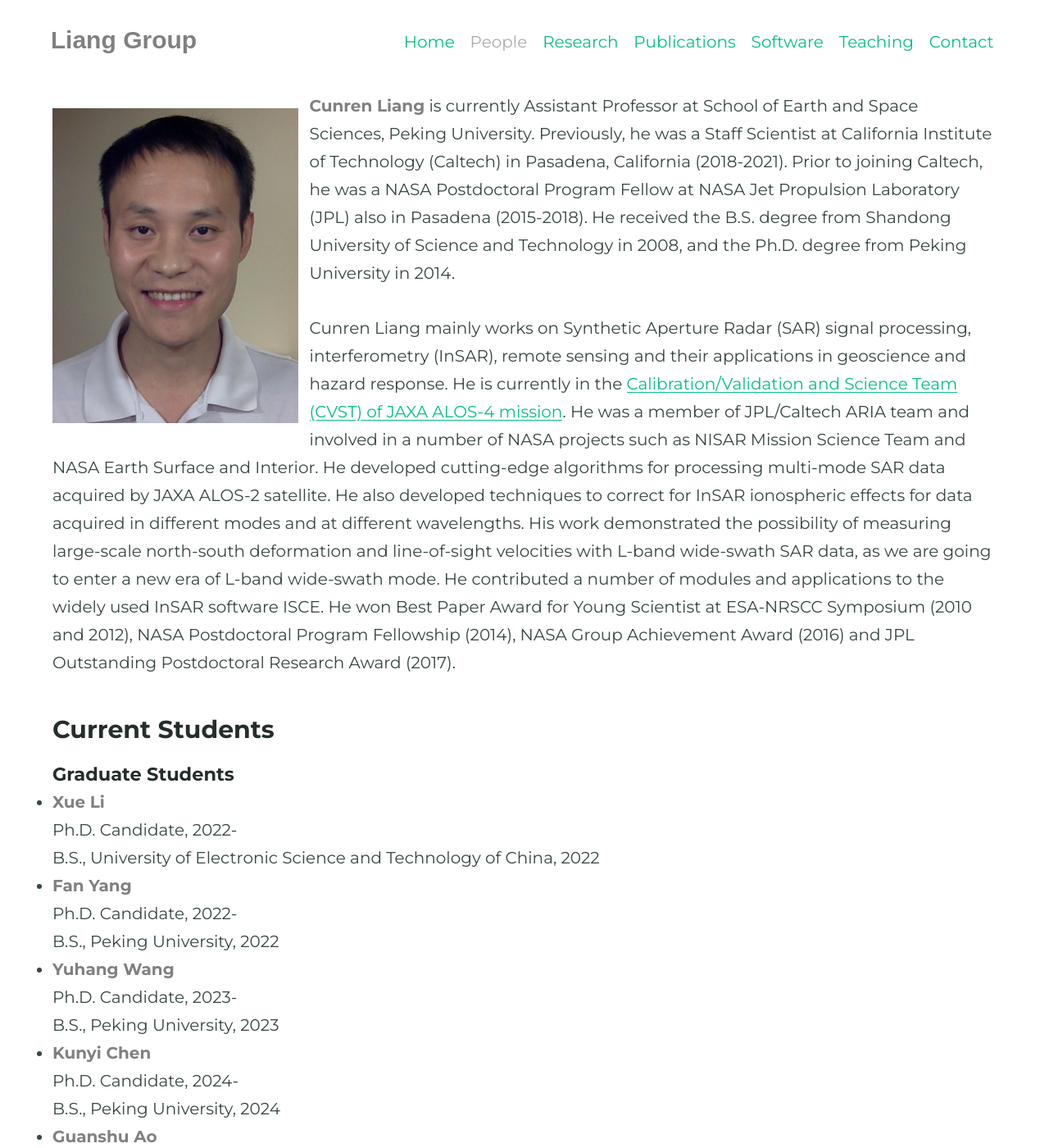
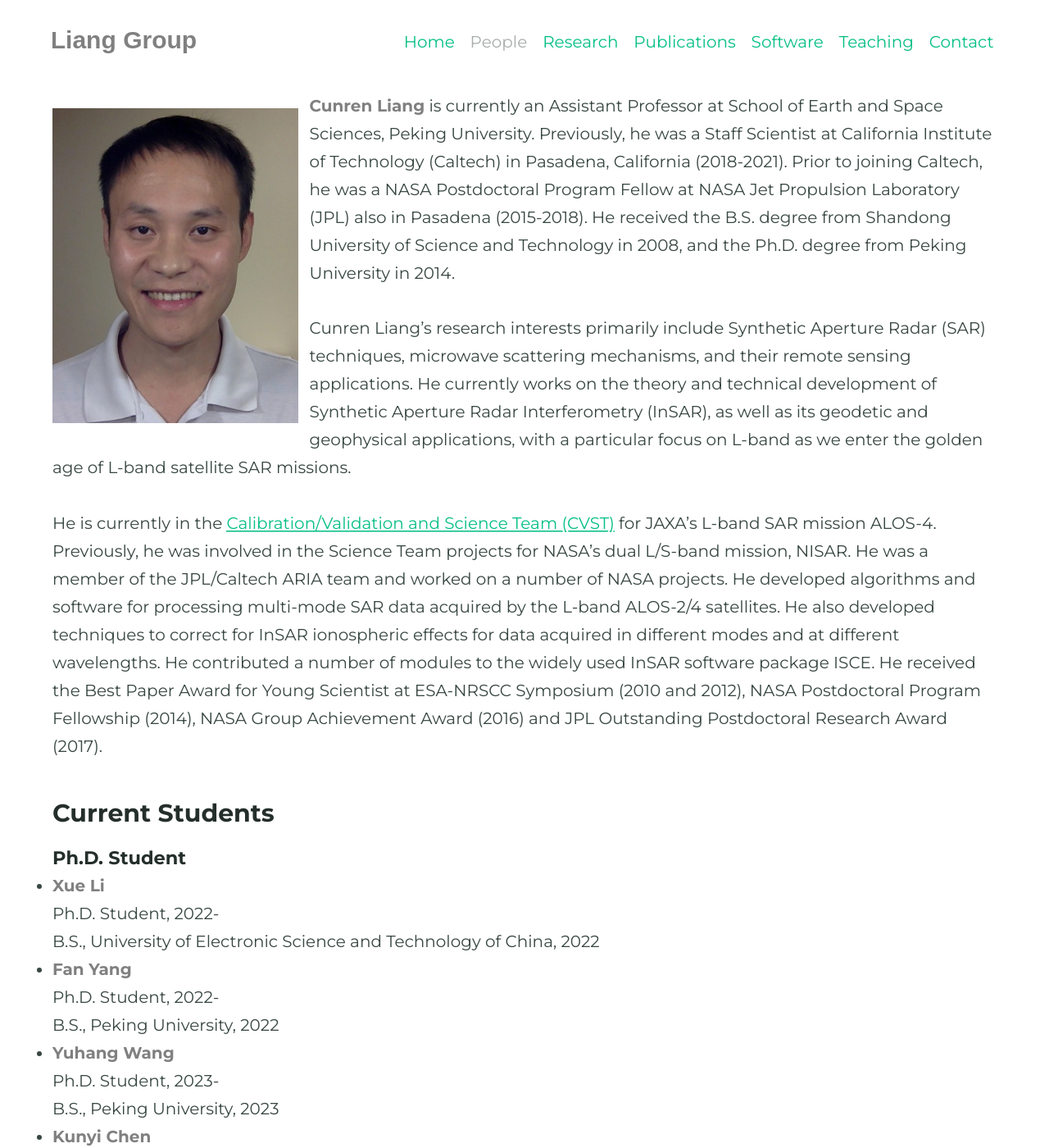
Before and after one commit to CunrenLiang/cunrenliang.github.io, a Jekyll site: the page built from people.md, in a window 1280 px wide and 1400 px high. Shown: the whole window at 82% size. Built offline with Jekyll 4.4.1, drawn with Linux system fonts in a browser that asks for light colours; some web fonts are replaced; some of the changed text lies outside the part shown.

Commit message:
Add files via upload

```diff
--- a/people.md
+++ b/people.md
@@ -5,40 +5,49 @@ title: People
 {% include figure.html image="../assets/images/cunren_liang.jpg" position="left" width="300" height="800" %}
 
 
-<span style="color:Gray; font-weight: 800">Cunren Liang</span> is currently Assistant Professor at School of Earth and Space Sciences, Peking University. Previously, he was a Staff Scientist at California Institute of Technology (Caltech) in Pasadena, California (2018-2021). Prior to joining Caltech, he was a NASA Postdoctoral Program Fellow at NASA Jet Propulsion Laboratory (JPL) also in Pasadena (2015-2018). He received the B.S. degree from Shandong University of Science and Technology in 2008, and the Ph.D. degree from Peking University in 2014.
+<span style="color:Gray; font-weight: 800">Cunren Liang</span> is currently an Assistant Professor at School of Earth and Space Sciences, Peking University. Previously, he was a Staff Scientist at California Institute of Technology (Caltech) in Pasadena, California (2018-2021). Prior to joining Caltech, he was a NASA Postdoctoral Program Fellow at NASA Jet Propulsion Laboratory (JPL) also in Pasadena (2015-2018). He received the B.S. degree from Shandong University of Science and Technology in 2008, and the Ph.D. degree from Peking University in 2014.
 
-Cunren Liang mainly works on Synthetic Aperture Radar (SAR) signal processing, interferometry (InSAR), remote sensing and their applications in geoscience and hazard response. He is currently in the [Calibration/Validation and Science Team (CVST) of JAXA ALOS-4 mission](https://www.eorc.jaxa.jp/ALOS/en/alos-4/a4_calval_e.htm). He was a member of JPL/Caltech ARIA team and involved in a number of NASA projects such as NISAR Mission Science Team and NASA Earth Surface and Interior. He developed cutting-edge algorithms for processing multi-mode SAR data acquired by JAXA ALOS-2 satellite. He also developed techniques to correct for InSAR ionospheric effects for data acquired in different modes and at different wavelengths. His work demonstrated the possibility of measuring large-scale north-south deformation and line-of-sight velocities with L-band wide-swath SAR data, as we are going to enter a new era of L-band wide-swath mode. He contributed a number of modules and applications to the widely used InSAR software ISCE. He won Best Paper Award for Young Scientist at ESA-NRSCC Symposium (2010 and 2012), NASA Postdoctoral Program Fellowship (2014), NASA Group Achievement Award (2016) and JPL Outstanding Postdoctoral Research Award (2017).
+Cunren Liang's research interests primarily include Synthetic Aperture Radar (SAR) techniques, microwave scattering mechanisms, and their remote sensing applications. He currently works on the theory and technical development of Synthetic Aperture Radar Interferometry (InSAR), as well as its geodetic and geophysical applications, with a particular focus on L-band as we enter the golden age of L-band satellite SAR missions.
+
+He is currently in the [Calibration/Validation and Science Team (CVST)](https://www.eorc.jaxa.jp/ALOS/en/alos-4/a4_calval_e.htm) for JAXA's L-band SAR mission ALOS-4. Previously, he was involved in the Science Team projects for NASA's dual L/S-band mission, NISAR. He was a member of the JPL/Caltech ARIA team and worked on a number of NASA projects. He developed algorithms and software for processing multi-mode SAR data acquired by the L-band ALOS-2/4 satellites. He also developed techniques to correct for InSAR ionospheric effects for data acquired in different modes and at different wavelengths. He contributed a number of modules to the widely used InSAR software package ISCE. He received the Best Paper Award for Young Scientist at ESA-NRSCC Symposium (2010 and 2012), NASA Postdoctoral Program Fellowship (2014), NASA Group Achievement Award (2016) and JPL Outstanding Postdoctoral Research Award (2017).
 
 
 ### Current Students
 
-##### Graduate Students
+##### Ph.D. Student
 * <span style="color:Gray; font-weight: 800">Xue Li</span>
-Ph.D. Candidate, 2022-
+Ph.D. Student, 2022-
 B.S., University of Electronic Science and Technology of China, 2022
 
 * <span style="color:Gray; font-weight: 800">Fan Yang</span>
-Ph.D. Candidate, 2022-
+Ph.D. Student, 2022-
 B.S., Peking University, 2022
 
 * <span style="color:Gray; font-weight: 800">Yuhang Wang</span>
-Ph.D. Candidate, 2023-
+Ph.D. Student, 2023-
 B.S., Peking University, 2023
 
 * <span style="color:Gray; font-weight: 800">Kunyi Chen</span>
-Ph.D. Candidate, 2024-
+Ph.D. Student, 2024-
 B.S., Peking University, 2024
 
+* <span style="color:Gray; font-weight: 800">Yusheng Li</span>
+Ph.D. Student, 2026-
+B.S., Peking University, 2026
+
+
+##### Master's student
 * <span style="color:Gray; font-weight: 800">Guanshu Ao</span>
 Master's student, 2025-
 B.S., Northwestern Polytechnical University
 
+* <span style="color:Gray; font-weight: 800">Minrong Fan</span>
+Master's student, 2026-
+B.S., Peking University, 2026-
+
+
 ##### Undergraduate Students
-* <span style="color:Gray; font-weight: 800">Yusheng Li</span>
-Undergraduate Student, Peking University, 2022-
 
-* <span style="color:Gray; font-weight: 800">Minrong Fan</span>
-Undergraduate Student, Peking University, 2022-
 
 {% include figure.html image="../assets/images/group_autumn_2023.jpg" caption="Our Group in Autumn 2023" position="center" width="600" %}
 
@@ -58,4 +67,4 @@ B.S., University of California, San Diego, 2020
 
 
 ### Prospective Students and Postdocs
-We are multidisciplinary and welcome students of different backgrounds such as electrical engineering, computer science, remote sensing, geophysics, geographic information system, geomatics etc. If you are interested in joining our group as a master’s or PhD student, or a postdoc (e.g. [Boya Postdoc Fellowship](https://the-updates.com/boya-postdoctoral-fellowship-peking-university-china-2021/) at Peking University, two rounds of applications per year, 北京大学博雅博士后), please email Cunren Liang at cunren.liang@pku.edu.cn.
+We are multidisciplinary and welcome students from diverse backgrounds, including electronic/electrical engineering, telecommunication engineering, physics/math, computer science, remote sensing, geophysics, geographic information science, geomatics etc. If you are interested in joining our group as a master’s or PhD student or as a postdoc (e.g., through the [Boya Postdoc Fellowship](https://the-updates.com/boya-postdoctoral-fellowship-peking-university-china-2021/) at Peking University, with two application rounds per year, 北京大学博雅博士后), please email Cunren Liang at cunren.liang@pku.edu.cn.
```
